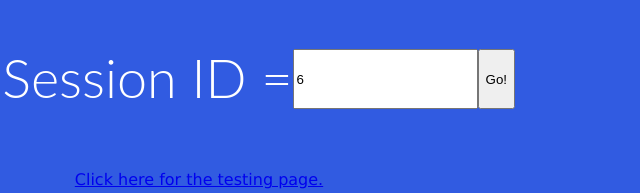
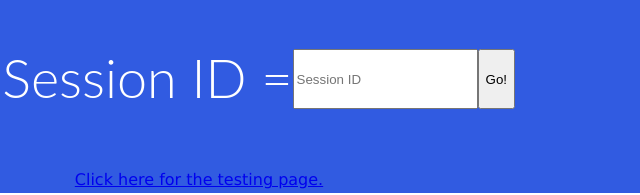
Before and after one commit to trentBowden/OA, a plain HTML site: page public/controller.html in a window 1280 px wide. Shown: the part 1402-1597 px from the top of the page, 441-1081 px from the left. Drawn offline with Linux system fonts and the light colour scheme; some packages are replaced by stand-ins of ours.

Commit message:
cant have value in session id

```diff
--- a/public/controller.html
+++ b/public/controller.html
@@ -53,7 +53,7 @@
             <div class = "rightHeader">
               <img src="images/person.png" width="60px" height="60px">
               &nbsp; Session ID =
-              <input type="text" id="sessionID" placeholder="Session ID" autocorrect="off" autocapitalize="none" height="30px" value="6">
+              <input type="text" id="sessionID" placeholder="Session ID" autocorrect="off" autocapitalize="none" height="30px">
               <button id="submit">Go!</button>
             </div>
             <a href="index.html">Click here for the testing page.</a>
```
